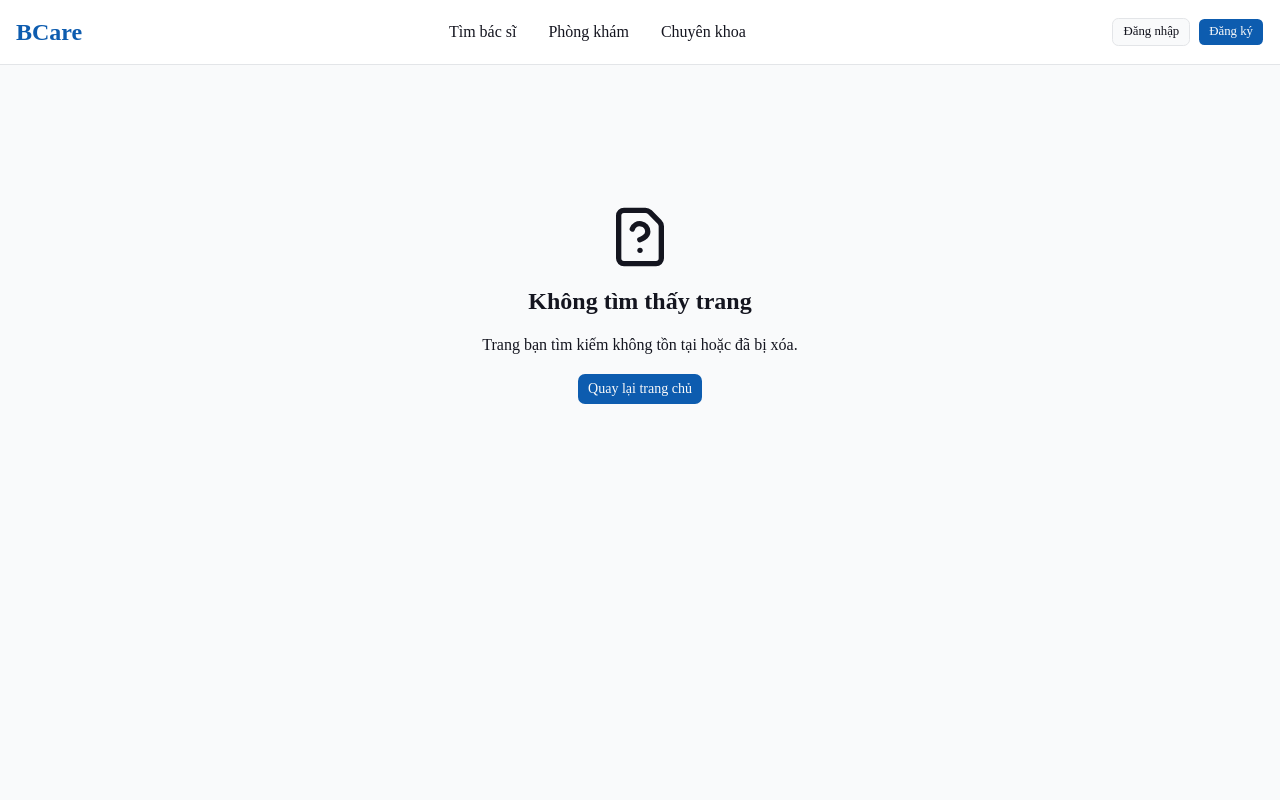
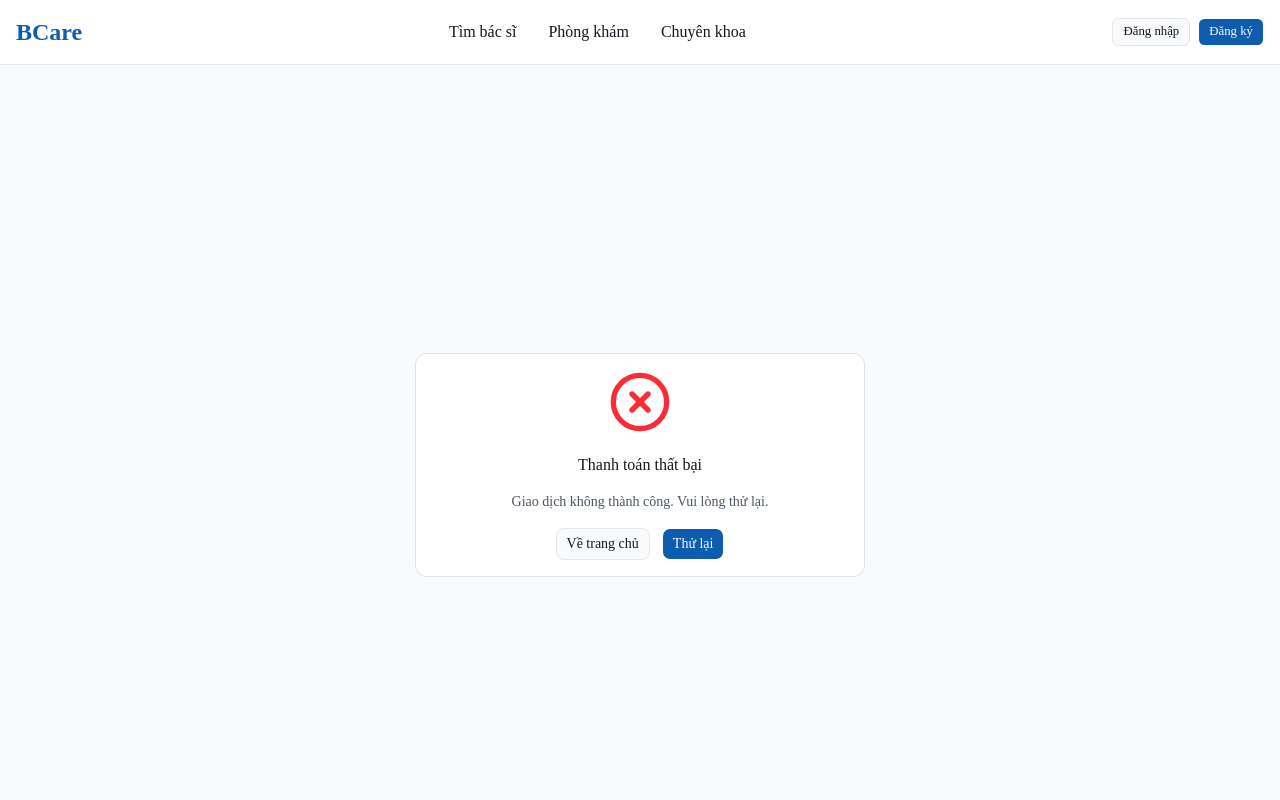
Before and after one commit to haihpse150218/Bcare-repo, a Next.js app in the folder apps/web/: page /payment/result in a window 1280 px wide. Before the commit this address had no page. Shown: the top 800 px of the page. Built offline with nearby package versions, Linux system fonts and the light colour scheme.

Commit message:
feat: add payment UI — payment button, history page, result page

```diff
--- a/apps/web/app/(dashboard)/patient/appointments/[id]/page.tsx
+++ b/apps/web/app/(dashboard)/patient/appointments/[id]/page.tsx
@@ -13,6 +13,7 @@ import { toast } from "sonner";
 import { Calendar, Clock, MapPin, User, Stethoscope } from "lucide-react";
 import { ReviewForm } from "@/components/reviews/review-form";
 import { ReviewDisplay } from "@/components/reviews/review-display";
+import { PaymentButton } from "@/components/payments/payment-button";
 
 const STATUS_MAP: Record<string, { label: string; variant: "default" | "secondary" | "destructive" | "outline" }> = {
   PENDING: { label: "Chờ xác nhận", variant: "outline" },
@@ -142,6 +143,11 @@ export default function AppointmentDetailPage() {
           )}
         </CardContent>
       </Card>
+      {appointment?.paymentStatus === "UNPAID" && appointment?.paymentMethod !== "CASH" && appointment?.status !== "CANCELLED" && (
+        <div className="mt-4">
+          <PaymentButton appointmentId={id} amount={appointment.amount || 0} />
+        </div>
+      )}
       {appointment?.status === "COMPLETED" && (
         <div className="mt-6">
           {review ? (
--- /dev/null
+++ b/apps/web/app/(dashboard)/patient/payments/page.tsx
@@ -0,0 +1,10 @@
+import { PaymentHistory } from "@/components/payments/payment-history";
+
+export default function PatientPaymentsPage() {
+  return (
+    <div>
+      <h1 className="text-2xl font-bold mb-6">Lịch sử thanh toán</h1>
+      <PaymentHistory />
+    </div>
+  );
+}
--- /dev/null
+++ b/apps/web/app/payment/result/page.tsx
@@ -0,0 +1,56 @@
+"use client";
+
+import { useSearchParams } from "next/navigation";
+import { Card, CardContent, CardHeader, CardTitle } from "@/components/ui/card";
+import { Button } from "@/components/ui/button";
+import { CheckCircle, XCircle } from "lucide-react";
+import Link from "next/link";
+import { Suspense } from "react";
+
+function PaymentResultContent() {
+  const searchParams = useSearchParams();
+  const status = searchParams.get("status");
+  const ref = searchParams.get("ref");
+  const isSuccess = status === "success";
+
+  return (
+    <div className="min-h-screen flex items-center justify-center bg-gray-50 p-4">
+      <Card className="w-full max-w-md">
+        <CardHeader className="text-center">
+          {isSuccess ? (
+            <CheckCircle className="w-16 h-16 text-green-500 mx-auto mb-4" />
+          ) : (
+            <XCircle className="w-16 h-16 text-red-500 mx-auto mb-4" />
+          )}
+          <CardTitle>{isSuccess ? "Thanh toán thành công!" : "Thanh toán thất bại"}</CardTitle>
+        </CardHeader>
+        <CardContent className="text-center space-y-4">
+          <p className="text-gray-600">
+            {isSuccess
+              ? "Giao dịch đã được xử lý thành công."
+              : "Giao dịch không thành công. Vui lòng thử lại."}
+          </p>
+          {ref && <p className="text-sm text-gray-400">Mã giao dịch: {ref}</p>}
+          <div className="flex gap-3 justify-center">
+            <Link href="/patient/dashboard">
+              <Button variant={isSuccess ? "default" : "outline"}>Về trang chủ</Button>
+            </Link>
+            {!isSuccess && (
+              <Link href="/patient/appointments">
+                <Button>Thử lại</Button>
+              </Link>
+            )}
+          </div>
+        </CardContent>
+      </Card>
+    </div>
+  );
+}
+
+export default function PaymentResultPage() {
+  return (
+    <Suspense fallback={<div className="min-h-screen flex items-center justify-center">Đang tải...</div>}>
+      <PaymentResultContent />
+    </Suspense>
+  );
+}
--- /dev/null
+++ b/apps/web/components/payments/payment-button.tsx
@@ -0,0 +1,53 @@
+"use client";
+
+import { useState } from "react";
+import { Button } from "@/components/ui/button";
+import { Select, SelectContent, SelectItem, SelectTrigger, SelectValue } from "@/components/ui/select";
+import { CreditCard } from "lucide-react";
+import { api } from "@/lib/api";
+import { useAuthStore } from "@/stores/auth.store";
+import { toast } from "sonner";
+
+interface PaymentButtonProps {
+  appointmentId: string;
+  amount: number;
+}
+
+export function PaymentButton({ appointmentId, amount }: PaymentButtonProps) {
+  const { token } = useAuthStore();
+  const [method, setMethod] = useState<"VNPAY" | "MOMO">("VNPAY");
+  const [loading, setLoading] = useState(false);
+
+  async function handlePay() {
+    setLoading(true);
+    try {
+      const result = await api<{ paymentUrl: string }>(`/api/payments/${appointmentId}/create`, {
+        method: "POST",
+        token,
+        body: JSON.stringify({ method }),
+      });
+      window.location.href = result.paymentUrl;
+    } catch (err: any) {
+      toast.error(err.message);
+      setLoading(false);
+    }
+  }
+
+  return (
+    <div className="flex items-center gap-3">
+      <Select value={method} onValueChange={(v) => setMethod(v as "VNPAY" | "MOMO")}>
+        <SelectTrigger className="w-32">
+          <SelectValue />
+        </SelectTrigger>
+        <SelectContent>
+          <SelectItem value="VNPAY">VNPay</SelectItem>
+          <SelectItem value="MOMO">MoMo</SelectItem>
+        </SelectContent>
+      </Select>
+      <Button onClick={handlePay} disabled={loading}>
+        <CreditCard className="w-4 h-4 mr-2" />
+        {loading ? "Đang xử lý..." : `Thanh toán ${amount?.toLocaleString("vi-VN")}đ`}
+      </Button>
+    </div>
+  );
+}
--- /dev/null
+++ b/apps/web/components/payments/payment-history.tsx
@@ -0,0 +1,68 @@
+"use client";
+
+import { useEffect, useState } from "react";
+import { Card, CardContent } from "@/components/ui/card";
+import { Badge } from "@/components/ui/badge";
+import { Skeleton } from "@/components/ui/skeleton";
+import { api } from "@/lib/api";
+import { useAuthStore } from "@/stores/auth.store";
+
+const STATUS_MAP: Record<string, { label: string; variant: "default" | "secondary" | "destructive" | "outline" }> = {
+  PENDING: { label: "Đang chờ", variant: "secondary" },
+  PAID: { label: "Đã thanh toán", variant: "default" },
+  FAILED: { label: "Thất bại", variant: "destructive" },
+  REFUNDED: { label: "Đã hoàn tiền", variant: "outline" },
+  EXPIRED: { label: "Hết hạn", variant: "secondary" },
+};
+
+export function PaymentHistory() {
+  const { token } = useAuthStore();
+  const [payments, setPayments] = useState<any[]>([]);
+  const [loading, setLoading] = useState(true);
+
+  useEffect(() => {
+    if (!token) return;
+    api<any[]>("/api/payments/history", { token })
+      .then(setPayments)
+      .catch(() => {})
+      .finally(() => setLoading(false));
+  }, [token]);
+
+  if (loading) return <Skeleton className="h-48 rounded-lg" />;
+
+  if (payments.length === 0) {
+    return (
+      <Card>
+        <CardContent className="p-6 text-center text-gray-500">Chưa có giao dịch nào.</CardContent>
+      </Card>
+    );
+  }
+
+  return (
+    <div className="space-y-3">
+      {payments.map((p) => {
+        const status = STATUS_MAP[p.status] || { label: p.status, variant: "secondary" as const };
+        return (
+          <Card key={p.id}>
+            <CardContent className="p-4 flex items-center justify-between">
+              <div>
+                <p className="font-medium">{p.appointment?.doctor?.user?.fullName || "Bác sĩ"}</p>
+                <p className="text-sm text-gray-500">
+                  {new Date(p.appointment?.date).toLocaleDateString("vi-VN")} · {p.appointment?.timeSlot}
+                </p>
+                <p className="text-sm text-gray-500">{p.method}</p>
+              </div>
+              <div className="text-right">
+                <p className="font-semibold">{p.amount?.toLocaleString("vi-VN")}đ</p>
+                <Badge variant={status.variant}>{status.label}</Badge>
+                {p.refundAmount && (
+                  <p className="text-xs text-gray-500 mt-1">Hoàn: {p.refundAmount.toLocaleString("vi-VN")}đ</p>
+                )}
+              </div>
+            </CardContent>
+          </Card>
+        );
+      })}
+    </div>
+  );
+}
```
